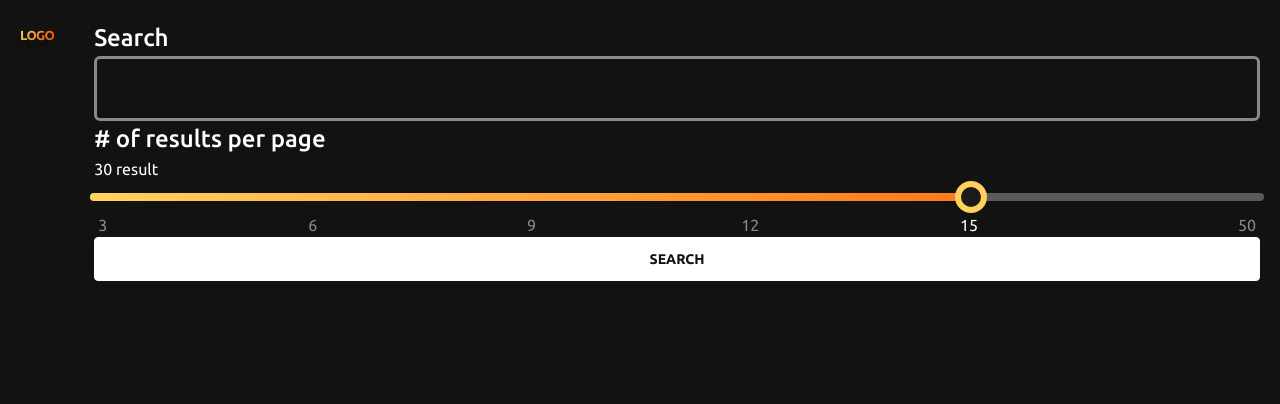
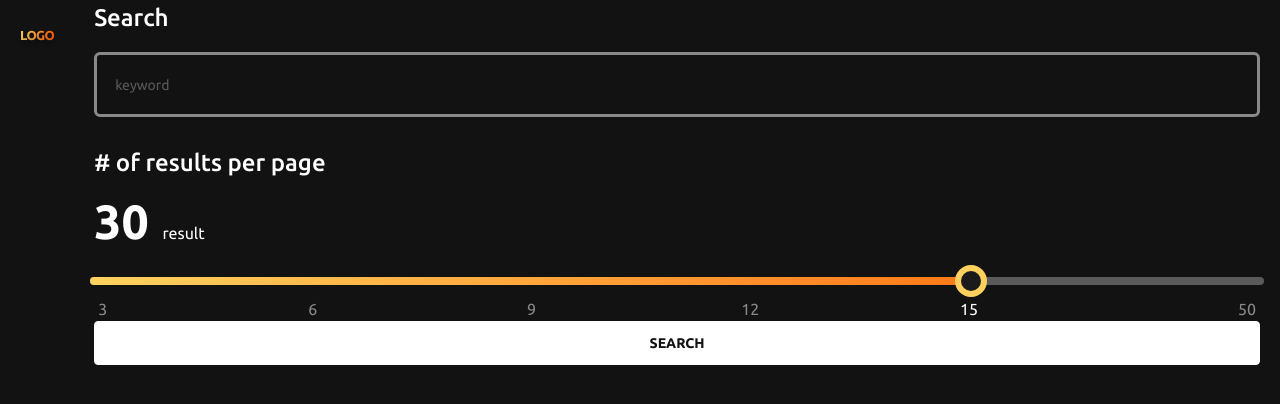
Before and after one commit to hcd1983/perfectscore-frontend-test, a Vue app: page / in a window 1280 px wide. Shown: the top 404 px of the page. Built offline with nearby package versions, Linux system fonts and the light colour scheme; no server answers; what miragejs would draw is missing.

Commit message:
feat: home page styling

```diff
--- a/src/App.vue
+++ b/src/App.vue
@@ -1,7 +1,7 @@
 <template>
   <div class="flex flex-col md:flex-row h-screen overflow-y-auto overflow-x-hidden">
     <Header />
-    <div class="px-5 flex-1 py-5">
+    <div class="px-5 flex-1 pb-5">
       <router-view/>
     </div>
     <div class="hidden 2xl:block">
--- a/src/server.js
+++ b/src/server.js
@@ -15,9 +15,10 @@ function makeServer({ environment = 'development' } = {}) {
     // },
     routes() {
       this.namespace = 'api';
-
       this.get('/posts', (schema, req) => {
-        const pool = schema.db.posts.where((post) => post.keywords.includes('hall'));
+        const keyword = req.queryParams.keyword || '';
+        const pool = keyword
+          ? schema.db.posts.where((post) => post.keywords.includes(keyword)) : schema.db.posts;
         const page = parseInt(req.queryParams.page, 10) - 1 || 0;
         const total = pool.length;
         const pageSize = parseInt(req.queryParams.pageSize, 10) || 1;
--- a/src/views/HomeView.vue
+++ b/src/views/HomeView.vue
@@ -1,12 +1,12 @@
 <template>
   <div>
     <div class="h2 text-white">Search</div>
-    <Input v-model="keyword" />
-    <div class="h2 text-white"># of results per page</div>
-    <div class="text-white">
-      <span>30</span> <span>result</span>
+    <Input class="mt-4" placeholder="keyword" v-model="keyword" />
+    <div class="h2 text-white mt-7"># of results per page</div>
+    <div class="text-white mt-4">
+      <span class="text-5xl mr-2.5 font-bold">{{ total }}</span> <span>result</span>
     </div>
-    <slider v-model:value="pageSize" />
+    <slider class="mt-5" v-model:value="pageSize" />
     <ButtonNormal @click="handleSubmit">Search</ButtonNormal>
   </div>
 </template>
@@ -27,12 +27,13 @@ export default {
     return {
       pageSize: 15,
       keyword: '',
+      total: 30,
+      loading: false,
     };
   },
   methods: {
     handleSubmit() {
       const { pageSize, keyword } = this;
-      console.log('submit');
       this.$router.push({ name: 'search', query: { pageSize, keyword } });
     },
   },
--- a/src/views/SearchResult.vue
+++ b/src/views/SearchResult.vue
@@ -33,8 +33,10 @@
         </div>
       </template>
     </div>
-    <div v-if="page < totalPages" class="mt-10 btn-container">
-      <ButtonNormal @click="handleMore">More</ButtonNormal>
+    <div class="max-w-725px mx-auto">
+      <div v-if="page < totalPages" class="mt-10 btn-container">
+        <ButtonNormal @click="handleMore">More</ButtonNormal>
+      </div>
     </div>
   </div>
 </div>
```
